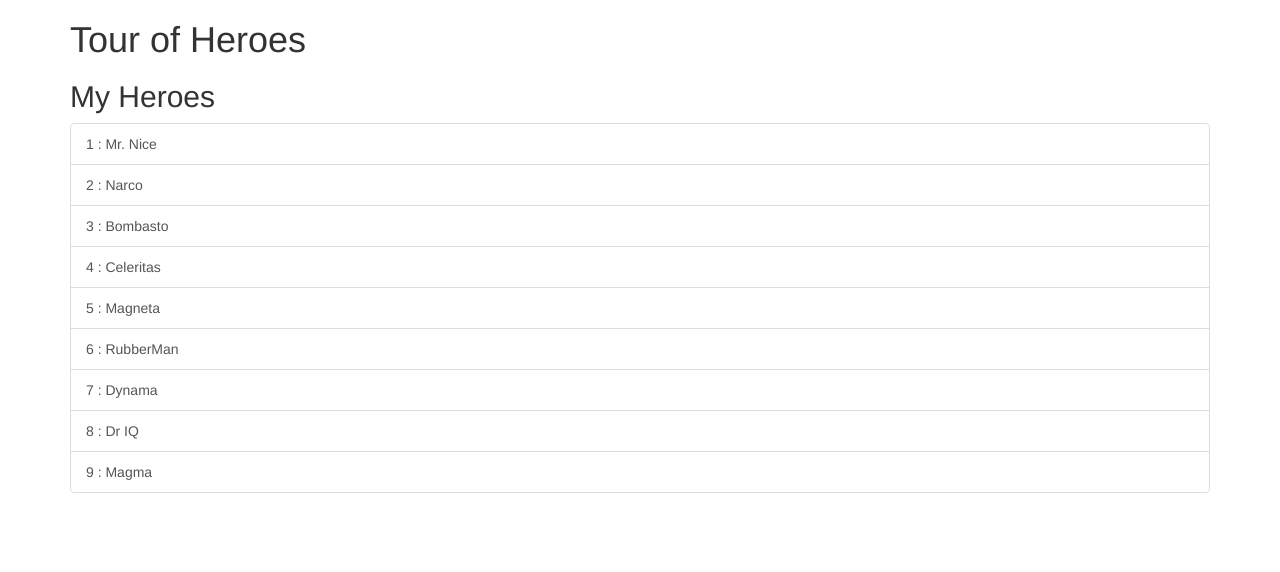
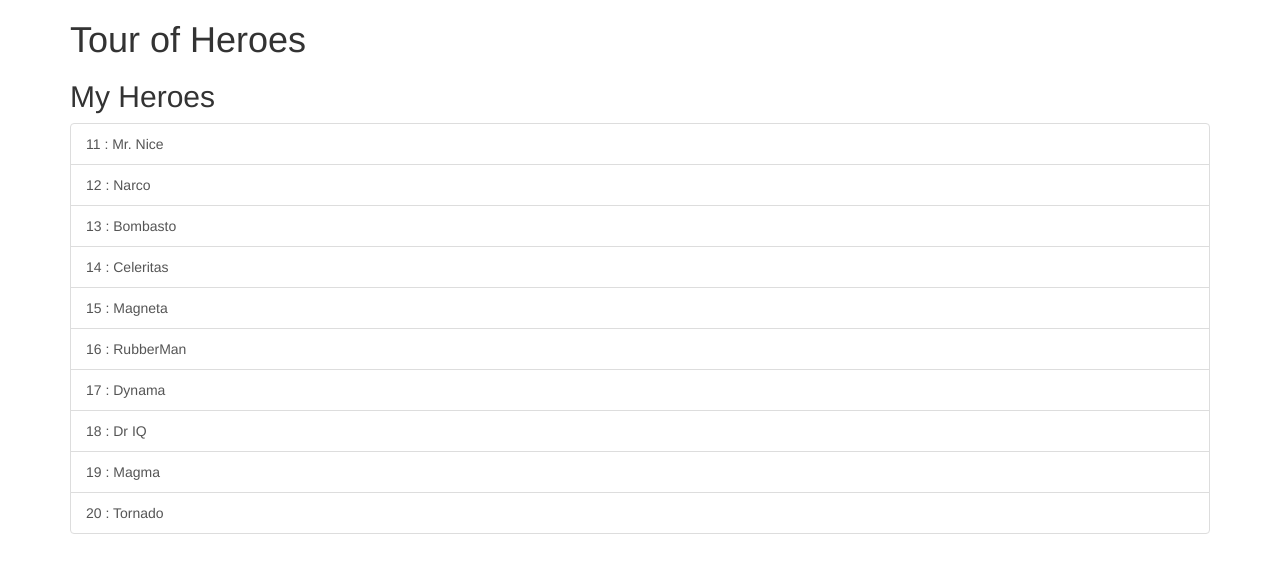
Before and after one commit to vishalnanania/NG2, an Angular app in the folder angular-tour-of-heros/: page / in a window 1280 px wide. Shown: the top 572 px of the page. Built offline with nearby package versions, Linux system fonts and the light colour scheme.

Commit message:
created injectable service for components.

```diff
--- a/angular-tour-of-heros/src/app/app.component.ts
+++ b/angular-tour-of-heros/src/app/app.component.ts
@@ -1,17 +1,6 @@
-import { Component } from '@angular/core';
+import { Component, OnInit } from '@angular/core';
 import { Hero } from './hero';
-
-const HEROES: Hero[] = [
-  { id: 1, name: 'Mr. Nice' },
-  { id: 2, name: 'Narco' },
-  { id: 3, name: 'Bombasto' },
-  { id: 4, name: 'Celeritas' },
-  { id: 5, name: 'Magneta' },
-  { id: 6, name: 'RubberMan' },
-  { id: 7, name: 'Dynama' },
-  { id: 8, name: 'Dr IQ' },
-  { id: 9, name: 'Magma' }
-];
+import { HeroService } from './hero.service';
 
 @Component({
   selector: 'app-root',
@@ -28,12 +17,21 @@ const HEROES: Hero[] = [
       </div>
     <hero-detail [hero]="selectedHero"></hero-detail>
   </div>
-  `
+  `,
+  providers: [HeroService]
 })
-export class AppComponent {
+export class AppComponent implements OnInit{
   title = 'Tour of Heroes';
-  heroes = HEROES;
+  heroes: Hero[];
   selectedHero: Hero;
+
+  constructor(private heroService: HeroService) { }
+   getHeroes(): void {
+      this.heroService.getHeroesSlowly().then(heroes => this.heroes = heroes);
+    }
+    ngOnInit(): void {
+      this.getHeroes();
+    }
 
   onSelect(hero: Hero): void {
     this.selectedHero = hero;
--- /dev/null
+++ b/angular-tour-of-heros/src/app/hero.service.ts
@@ -0,0 +1,19 @@
+import { Injectable } from '@angular/core';
+
+import { Hero } from './hero';
+import { HEROES } from './mock-heroes';
+
+@Injectable()
+export class HeroService {
+  getHeroes(): Promise<Hero[]> {
+    return Promise.resolve(HEROES);
+  }
+
+
+  getHeroesSlowly(): Promise<Hero[]> {
+    return new Promise(resolve => {
+      // Simulate server latency with 2 second delay
+      setTimeout(() => resolve(this.getHeroes()), 2000);
+    });
+  }
+}
--- /dev/null
+++ b/angular-tour-of-heros/src/app/mock-heroes.ts
@@ -0,0 +1,14 @@
+import { Hero } from './hero';
+
+export const HEROES: Hero[] = [
+  { id: 11, name: 'Mr. Nice' },
+  { id: 12, name: 'Narco' },
+  { id: 13, name: 'Bombasto' },
+  { id: 14, name: 'Celeritas' },
+  { id: 15, name: 'Magneta' },
+  { id: 16, name: 'RubberMan' },
+  { id: 17, name: 'Dynama' },
+  { id: 18, name: 'Dr IQ' },
+  { id: 19, name: 'Magma' },
+  { id: 20, name: 'Tornado' }
+];
```
